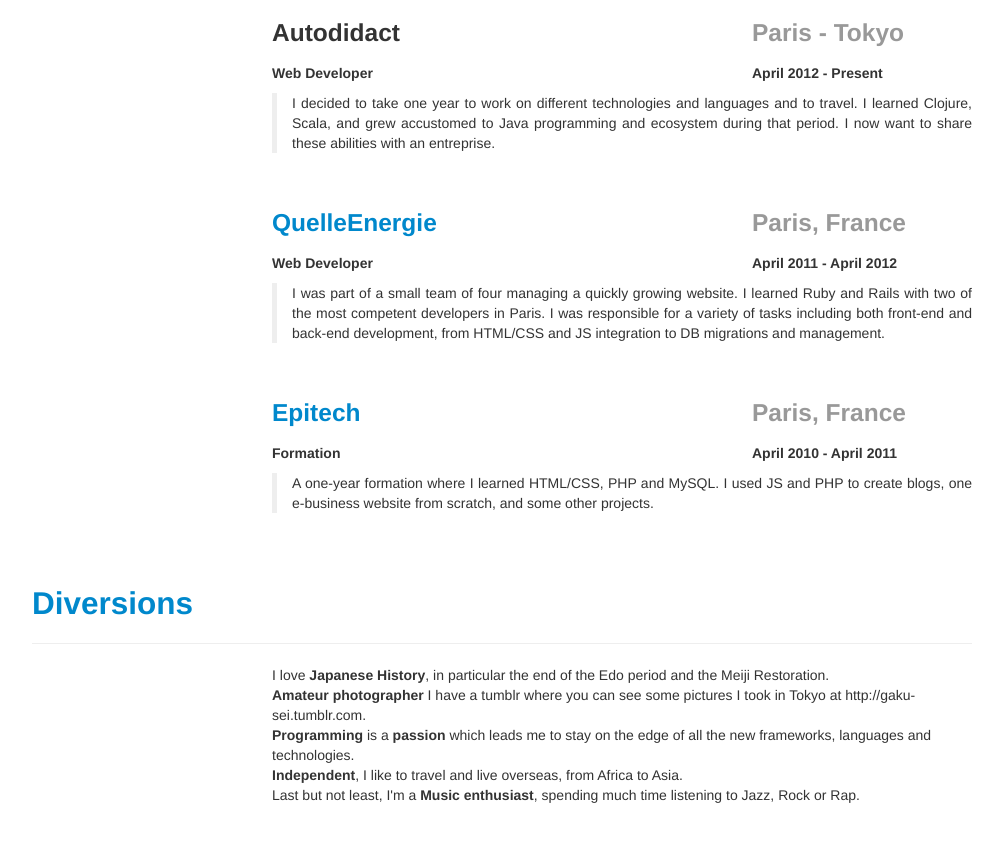
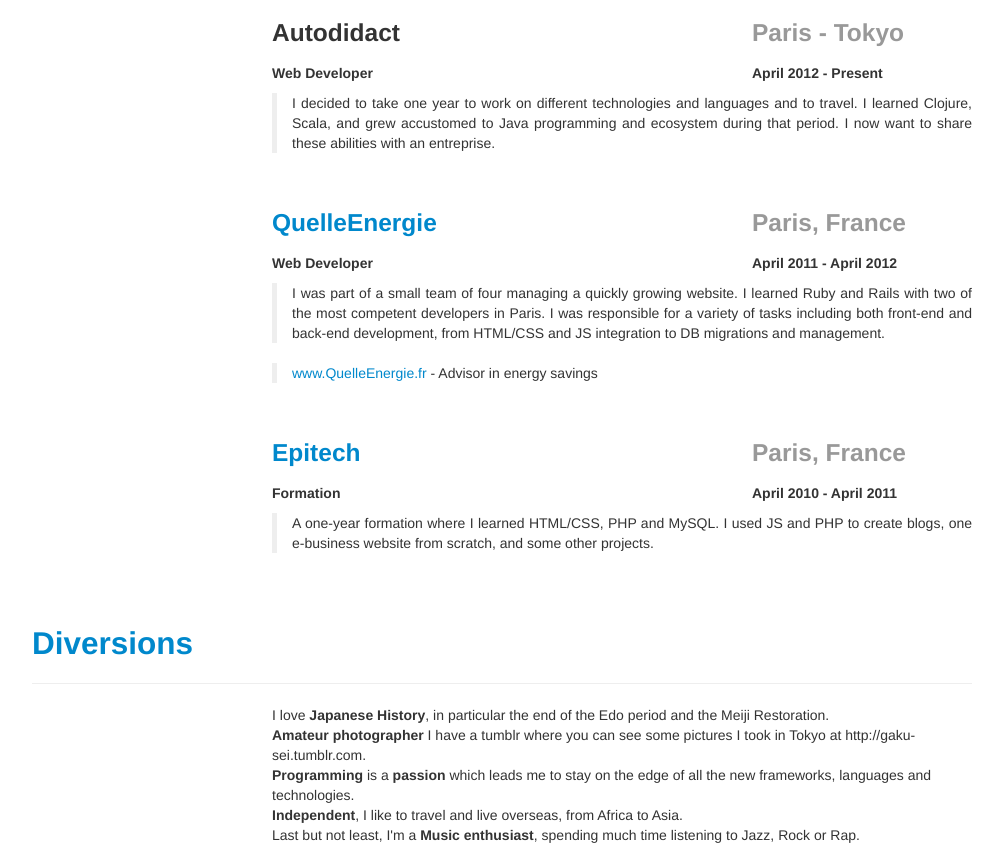
Before and after one commit to gaku-sei/resume, a plain HTML site: page index.html in a window 1280 px wide. Shown: the part 1041-1896 px from the top of the page, without its empty margins (138-1141 px from the left). Before the commit the page ends 1856 px from the top, so only its background shows below. Drawn offline with Linux system fonts and the light colour scheme.

Commit message:
Link to quelleenergie.fr added

```diff
--- a/index.html
+++ b/index.html
@@ -138,6 +138,9 @@
                 I was responsible for a variety of tasks including both front-end and back-end development,
                 from HTML/CSS and JS integration to DB migrations and management.
               </blockquote>
+              <blockquote class="justify">
+                <a href="http://www.quelleenergie.fr">www.QuelleEnergie.fr</a> - Advisor in energy savings
+              </blockquote>
             </div>
           </div>
         </div>
```
